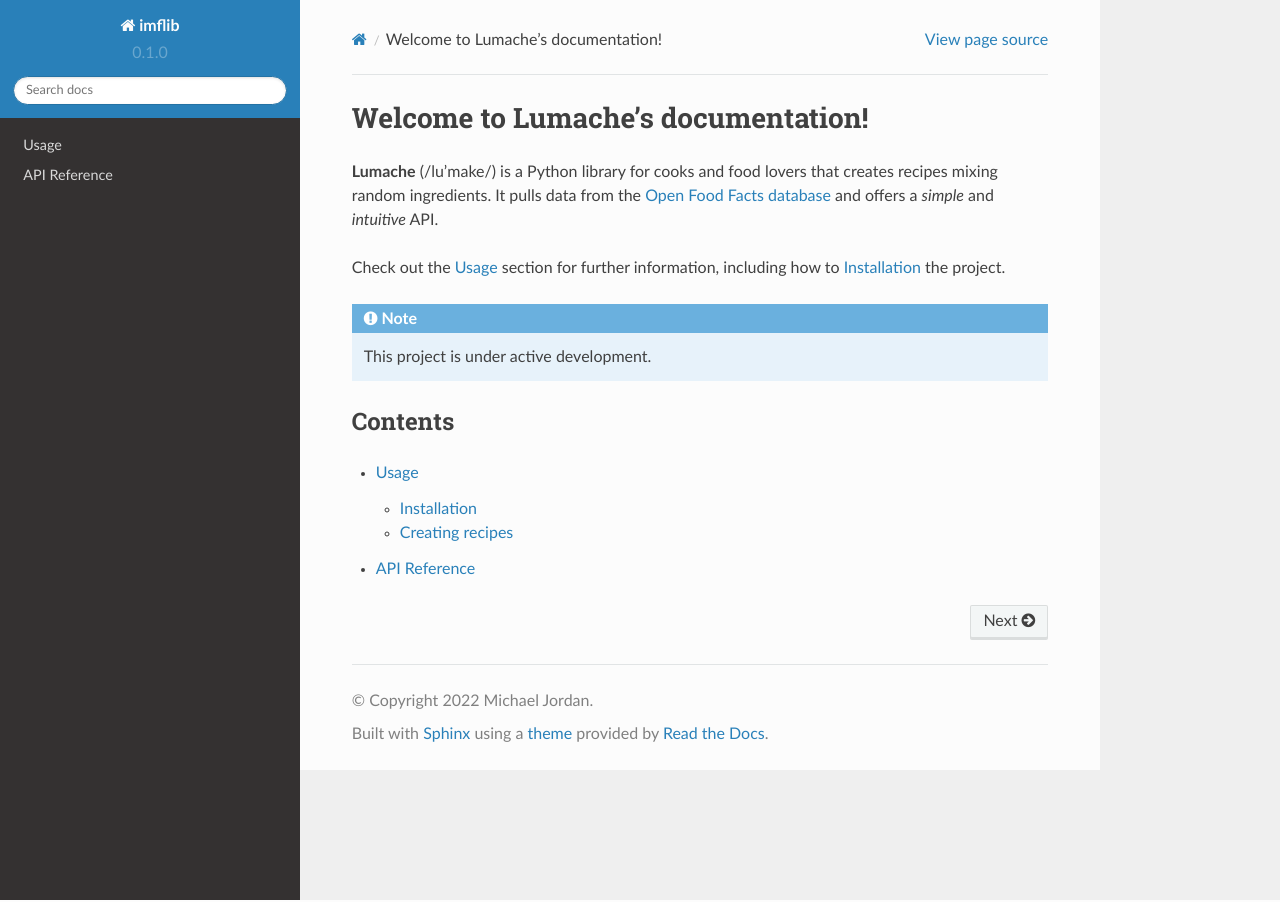
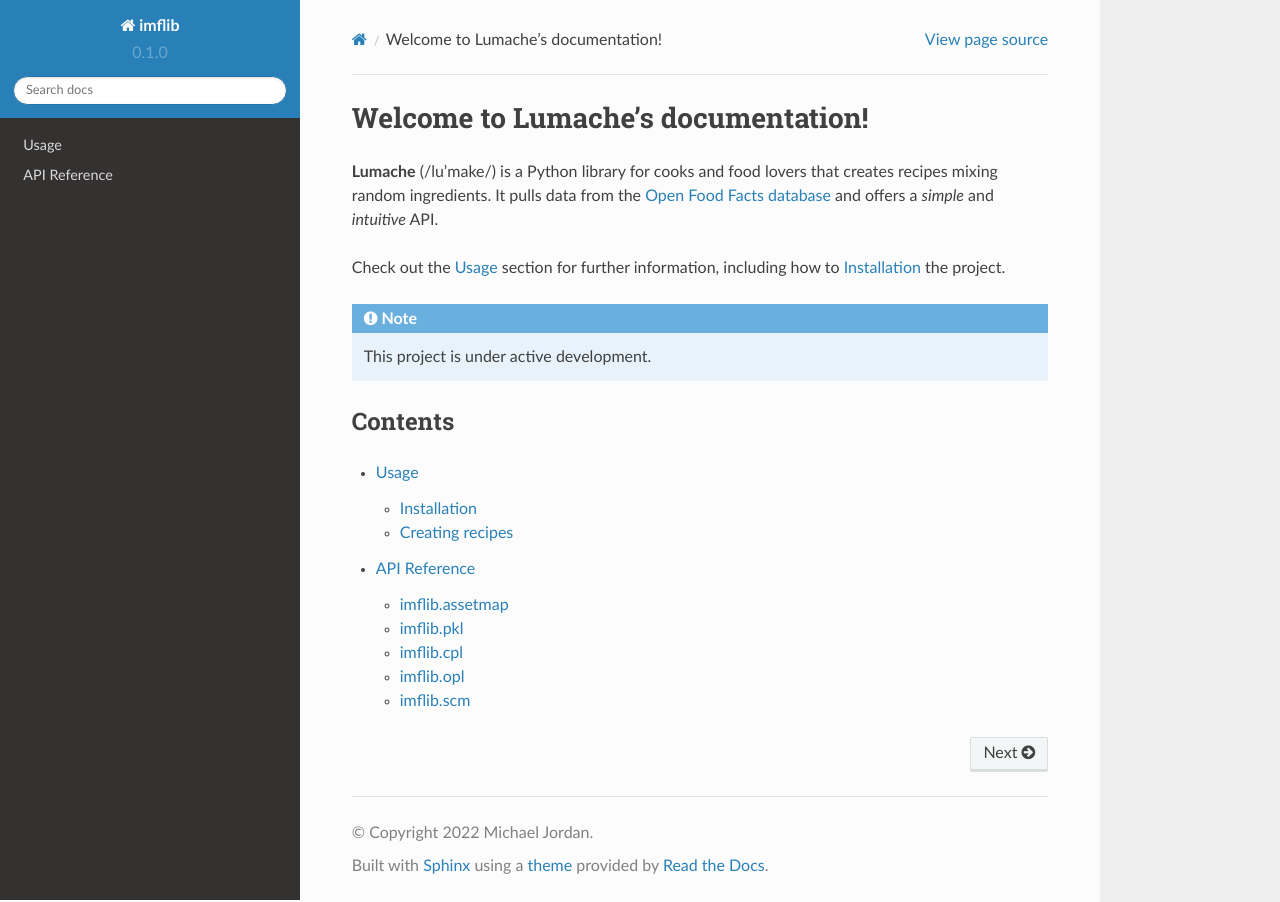
Before and after one commit to mjiggidy/imflib, a Sphinx documentation site: the page built from docs/source/index.rst, in a window 1280 px wide. Built offline with Sphinx 7.4.7 and the Read the Docs theme 2.0.0, drawn with Linux system fonts in a browser that asks for light colours.

Commit message:
Puzzling

```diff
--- a/docs/source/api.rst
+++ b/docs/source/api.rst
@@ -6,3 +6,11 @@
 	:toctree: generated
 
 	imflib
+
+
+.. toctree::
+	assetmap
+	pkl
+	cpl
+	opl
+	scm
```
